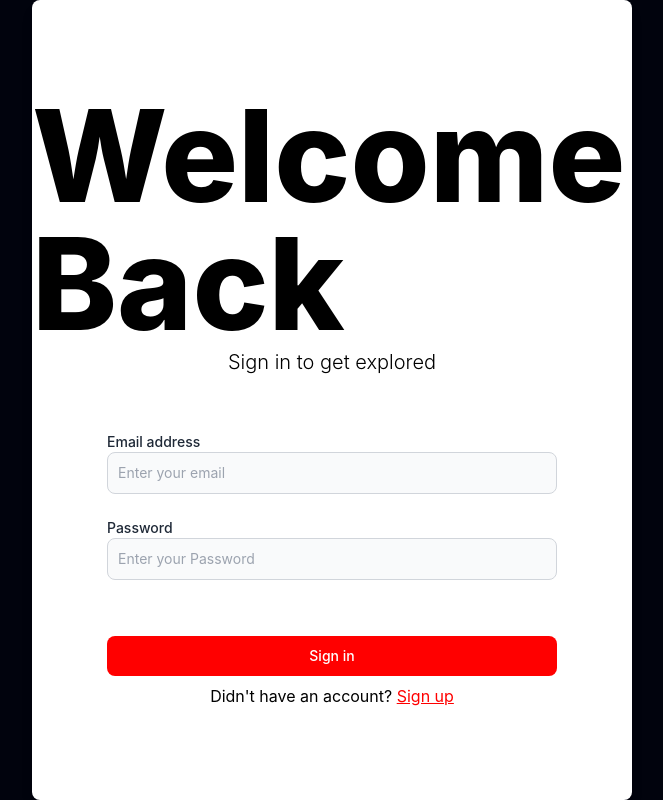
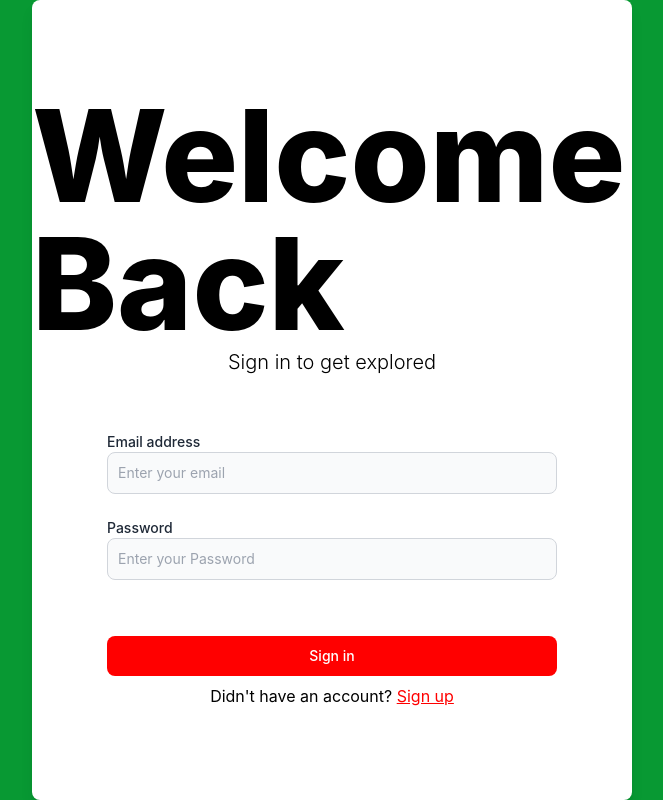
Before and after one commit to HamzahRahman03/ChattyBox_client, a React (Create React App) app: page /users/sign_in in a window 1280 px wide. Shown: the whole page, without its empty margins (308-971 px from the left). Built offline with nearby package versions, Linux system fonts and the light colour scheme.

Commit message:
Update tailwind.config.js

```diff
--- a/tailwind.config.js
+++ b/tailwind.config.js
@@ -8,7 +8,7 @@ module.exports = {
       colors: {
         'primary': "#FF0000",
         'secondary': "#f5f6fa",
-        'light': "#01030d",
+        'light': "#089933",
       },
     },
   },
```
